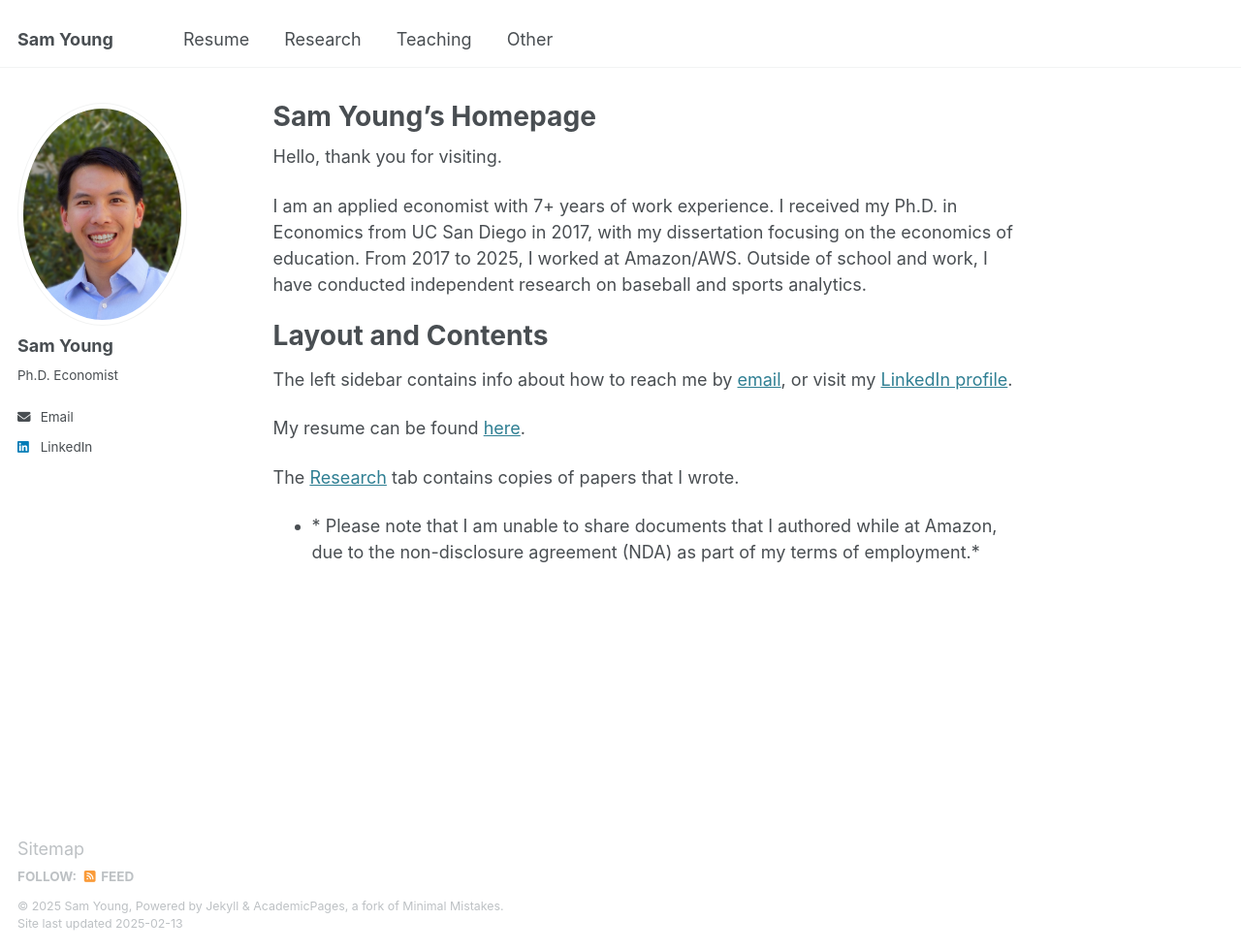
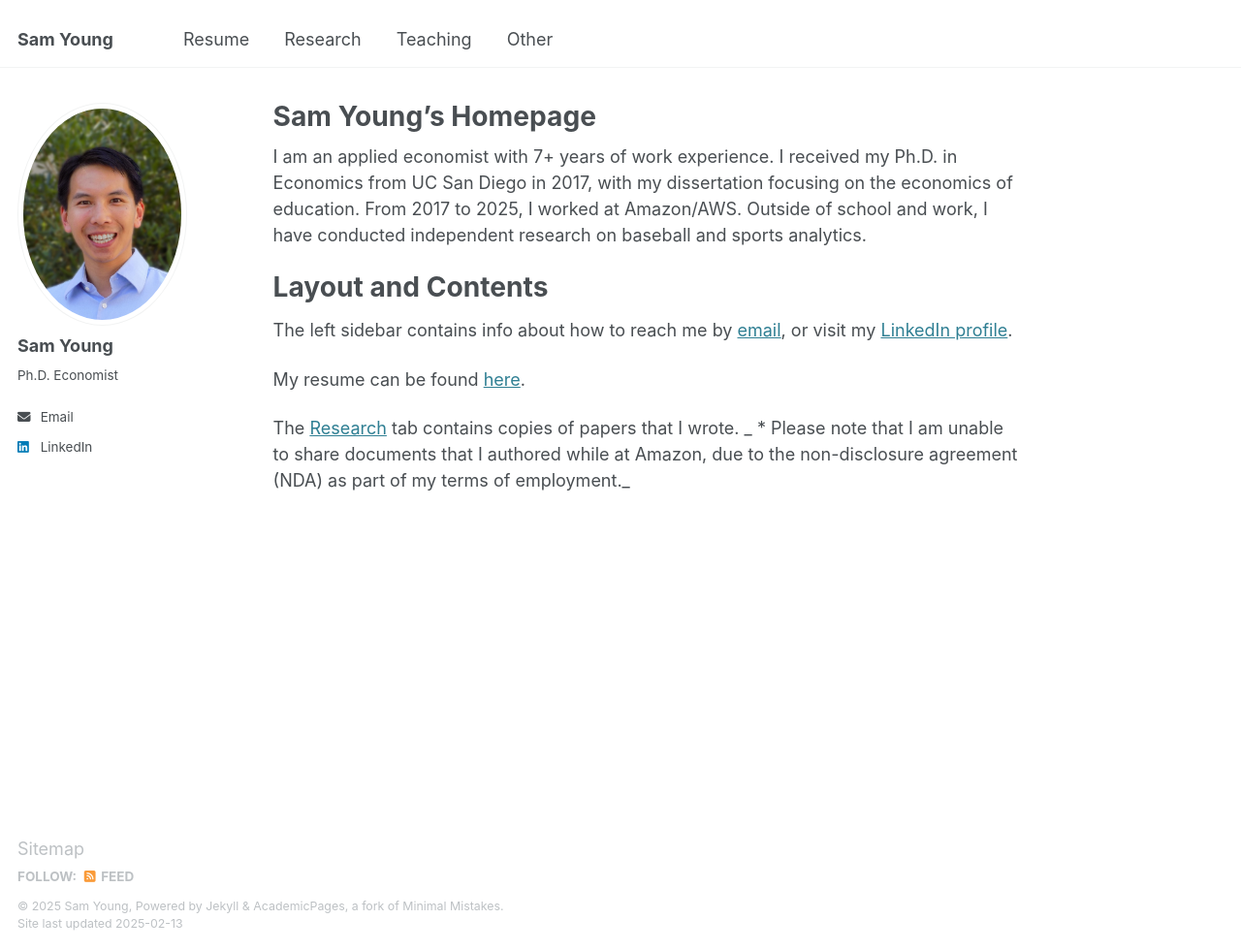
Before and after one commit to sam-young-econ/sam-young-econ.github.io, a Jekyll site: the page built from _pages/about.md, in a window 1280 px wide and 981 px high. Shown: the whole window at 97% size. Built offline with Jekyll 4.4.1, drawn with Linux system fonts in a browser that asks for light colours.

Commit message:
Attempt to italicize comment about Amazon research

```diff
--- a/_pages/about.md
+++ b/_pages/about.md
@@ -6,8 +6,6 @@ redirect_from:
   - /about/
   - /about.html
 ---
-
-Hello, thank you for visiting.
 
 I am an applied economist with 7+ years of work experience.  I received my Ph.D. in Economics from UC San Diego in 2017, with my dissertation focusing on the economics of education.  From 2017 to 2025, I worked at Amazon/AWS.  Outside of school and work, I have conducted independent research on baseball and sports analytics.
 
@@ -18,4 +16,4 @@ The left sidebar contains info about how to reach me by [email](mailto:sam.young
 My resume can be found [here](https://sam-young-econ.github.io/files/Sam Young resume 2025-02-12_with fields.pdf).
 
 The [Research](https://sam-young-econ.github.io/research/) tab contains copies of papers that I wrote.
-* \* Please note that I am unable to share documents that I authored while at Amazon, due to the non-disclosure agreement (NDA) as part of my terms of employment.*
+_ \* Please note that I am unable to share documents that I authored while at Amazon, due to the non-disclosure agreement (NDA) as part of my terms of employment._
```
